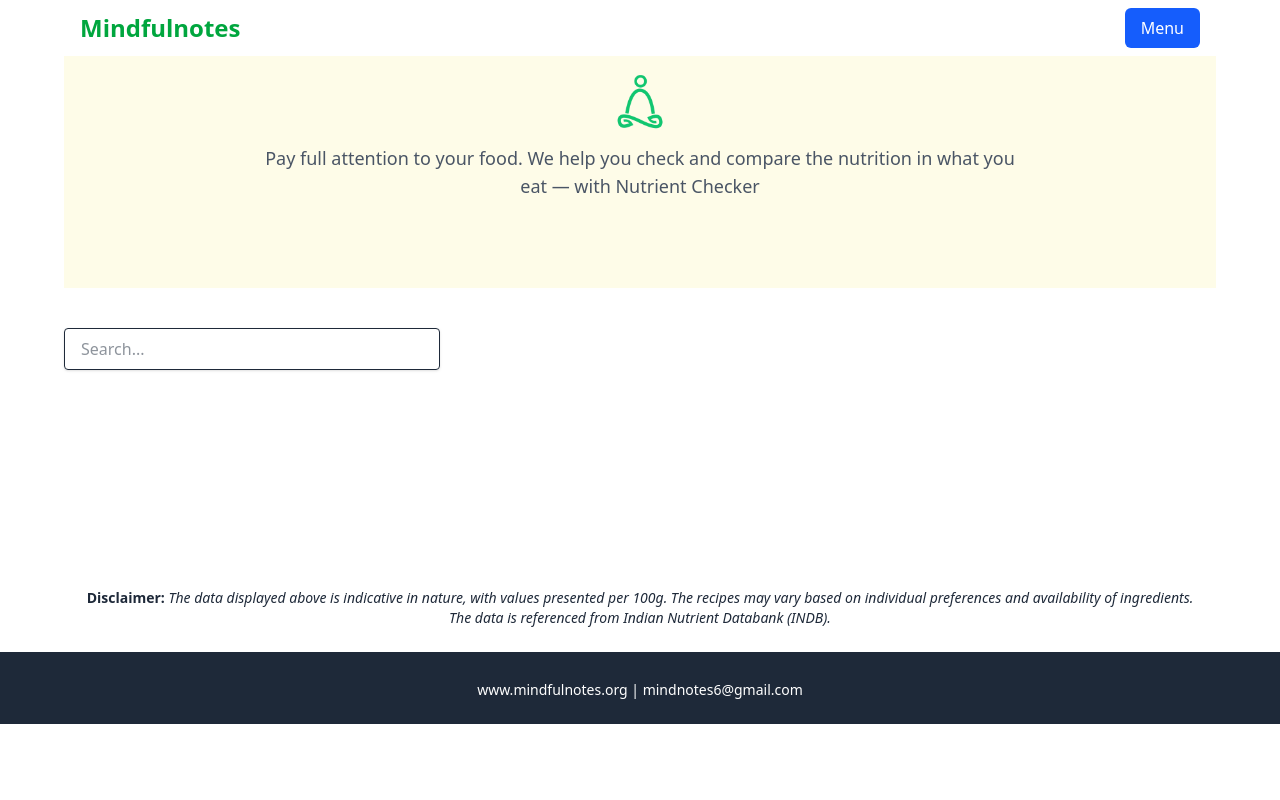
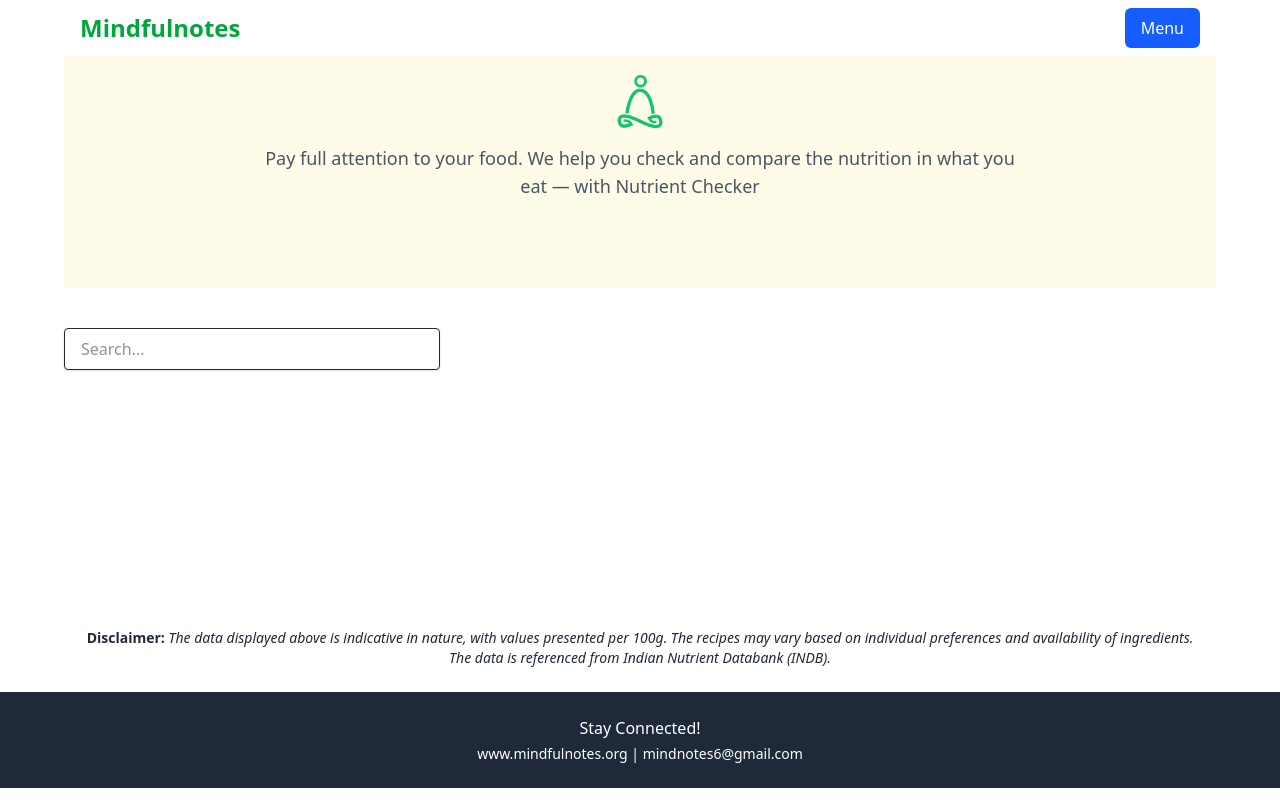
Before and after one commit to aryav-hash/mindfulnotes.org, a React (Vite) app in the folder frontend/: page /nutrientChecker in a window 1280 px wide. Built offline with nearby package versions, Linux system fonts and the light colour scheme.

Commit message:
fix: Made some changes to the NutrientChecker page.

```diff
--- a/frontend/src/pages/NutrientChecker.jsx
+++ b/frontend/src/pages/NutrientChecker.jsx
@@ -1,5 +1,6 @@
 import logo from "../assets/logo.png"
 import Papa from 'papaparse'
+import Footer from "../components/Footer"
 import { useEffect, useState } from 'react'
 import {Chart as ChartJS,BarElement,CategoryScale,LinearScale,Tooltip,Legend,} from "chart.js";
 import {Bar} from 'react-chartjs-2';
@@ -58,8 +59,7 @@ function NutrientChecker() {
                     </section>
                 </center>
 
-                <div className="flex flex-col md:flex-row gap-6 max-w-6xl mx-auto mt-10 mb-10 min-h-[200px] transition-all duration-300">
-                    {/* Left: Search & Selection */}
+                <div className="flex flex-col md:flex-row gap-6 max-w-6xl mx-auto mt-10 mb-20 min-h-[200px] transition-all duration-300">
                     <div className="w-full md:w-1/3">
                         <input
                         type="text"
@@ -99,7 +99,6 @@ function NutrientChecker() {
                         )}
                     </div>
 
-                    {/* Right: Chart */}
                     <div className="w-full md:w-2/3 flex items-center justify-center">
                         {selected && (
                         <div className="w-full h-[400px]">
@@ -148,11 +147,7 @@ function NutrientChecker() {
                 <p className="mb-1 text-sm px-5 py-5 w-6xl text-center"><span className="font-bold">Disclaimer: </span><i>The data displayed above is indicative in nature, with values presented per 100g. The recipes may vary based on individual preferences and availability of ingredients. The data is referenced from Indian Nutrient Databank (INDB).</i></p>
             </div>
 
-            <footer className="bg-gray-800 text-white text-center py-6">
-                <p className="mb-1 text-sm"></p>
-                <p className="text-sm">www.mindfulnotes.org | mindnotes6@gmail.com</p>
-            </footer>
-
+            <Footer />
             </div>
         </>
     );
```
